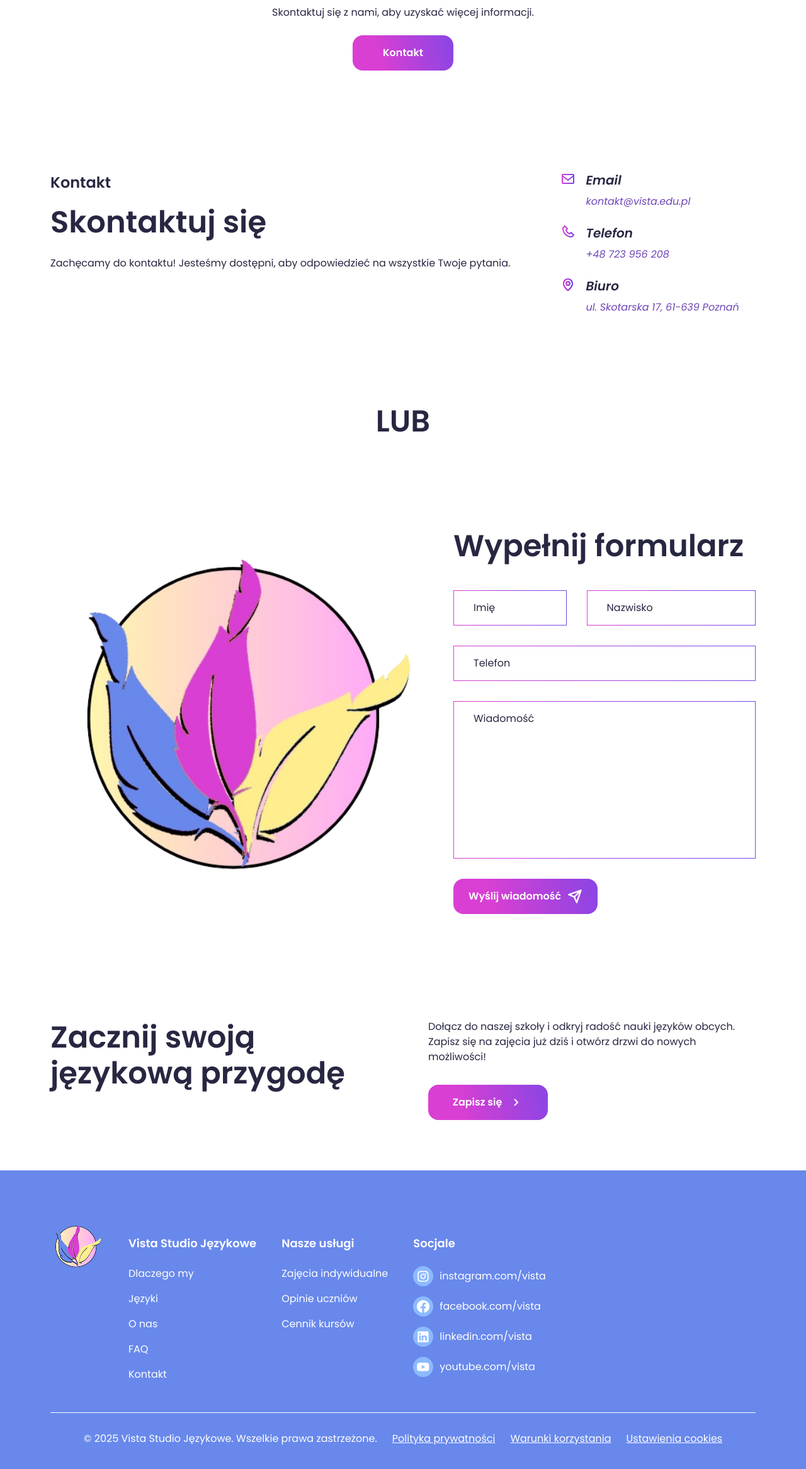
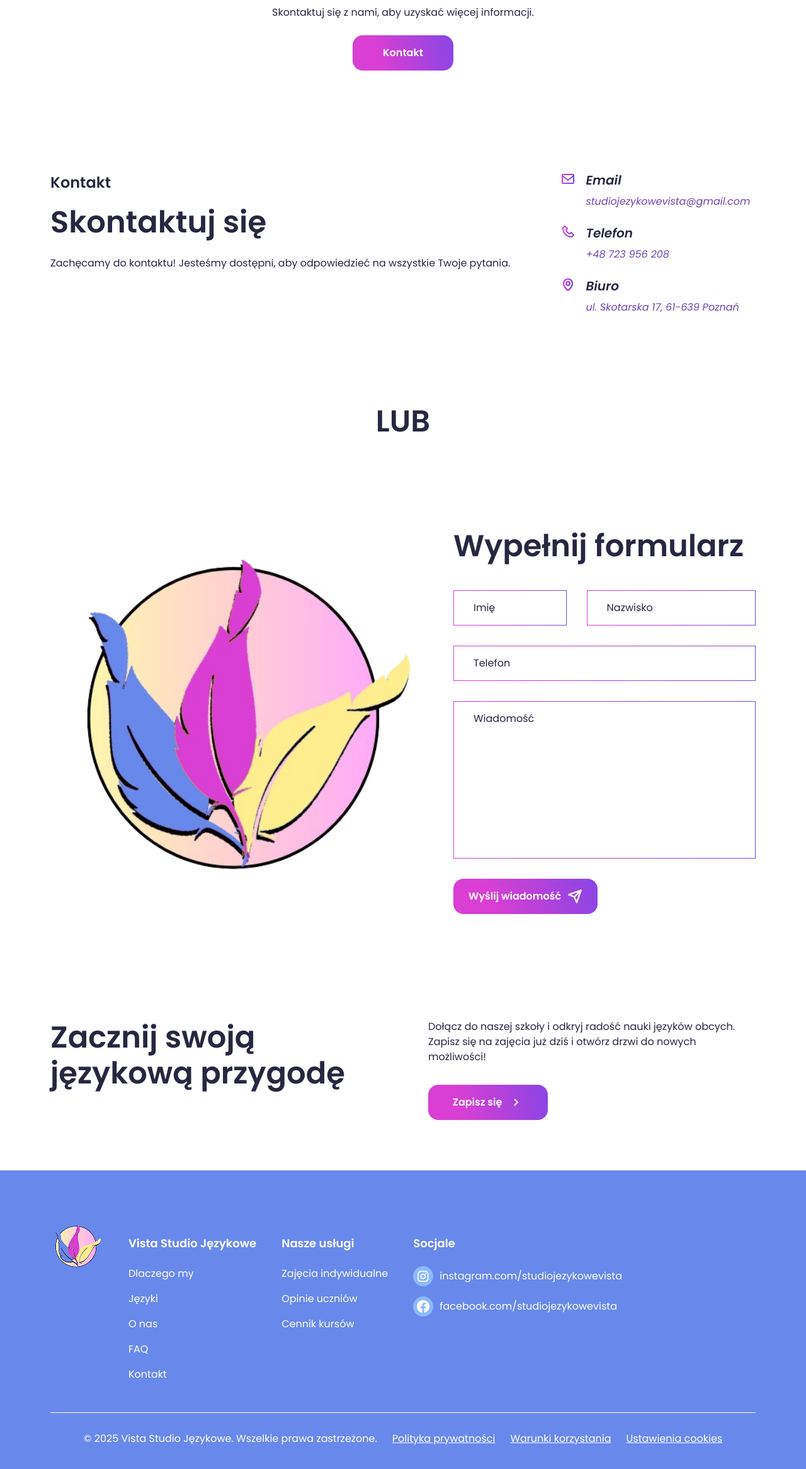
Before and after one commit to MatPaluch/studio-jezykowe-vista, a React (Vite) app: page / in a window 1280 px wide. Shown: the part 3774-6106 px from the top of the page at 63% size. Built offline with nearby package versions, Linux system fonts and the light colour scheme.

Commit message:
Update footer

```diff
--- a/src/components/Contact/Contact.tsx
+++ b/src/components/Contact/Contact.tsx
@@ -21,8 +21,8 @@ function Contact() {
                 <img src={envelope} alt='envelopeIcon' width={24} height={24} />
                 <span>
                   <h6 className='header6'>Email</h6>
-                  <a className='textLinks' href='mailto:kontakt@vista.edu.pl'>
-                    kontakt@vista.edu.pl
+                  <a className='textLinks' href='mailto:studiojezykowevista@gmail.com'>
+                    studiojezykowevista@gmail.com
                   </a>
                 </span>
               </li>
--- a/src/components/Footer/Footer.tsx
+++ b/src/components/Footer/Footer.tsx
@@ -60,25 +60,25 @@ function Footer() {
                 <div className={style.iconBg}>
                   <img src={instagram} alt='instagramIcon' width={24} height={24} />
                 </div>
-                <a href='#about'>instagram.com/vista</a>
+                <a
+                  href='https://www.instagram.com/studiojezykowevista/'
+                  target='_blank'
+                  rel='noopener noreferrer'
+                >
+                  instagram.com/studiojezykowevista
+                </a>
               </li>
               <li>
                 <div className={style.iconBg}>
                   <img src={facebook} alt='facebookIcon' width={24} height={24} />
                 </div>
-                <a href='#language'>facebook.com/vista</a>
-              </li>
-              <li>
-                <div className={style.iconBg}>
-                  <img src={linkedin} alt='linkedinIcon' width={24} height={24} />
-                </div>
-                <a href='#about'>linkedin.com/vista</a>
-              </li>
-              <li>
-                <div className={style.iconBg}>
-                  <img src={youtube} alt='youtubeIcon' width={24} height={24} />
-                </div>
-                <a href='#about'>youtube.com/vista</a>
+                <a
+                  href='https://www.facebook.com/profile.php?id=61557406795806'
+                  target='_blank'
+                  rel='noopener noreferrer'
+                >
+                  facebook.com/studiojezykowevista
+                </a>
               </li>
             </ul>
           </li>
```
